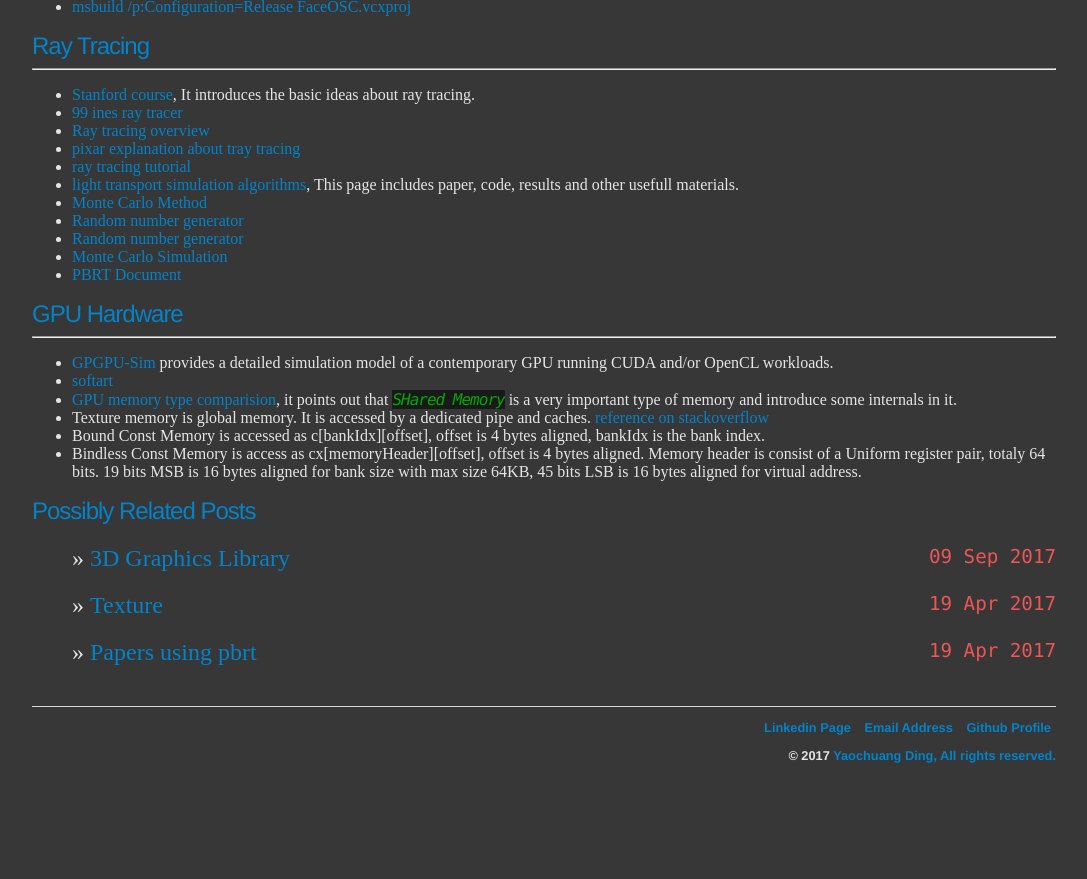
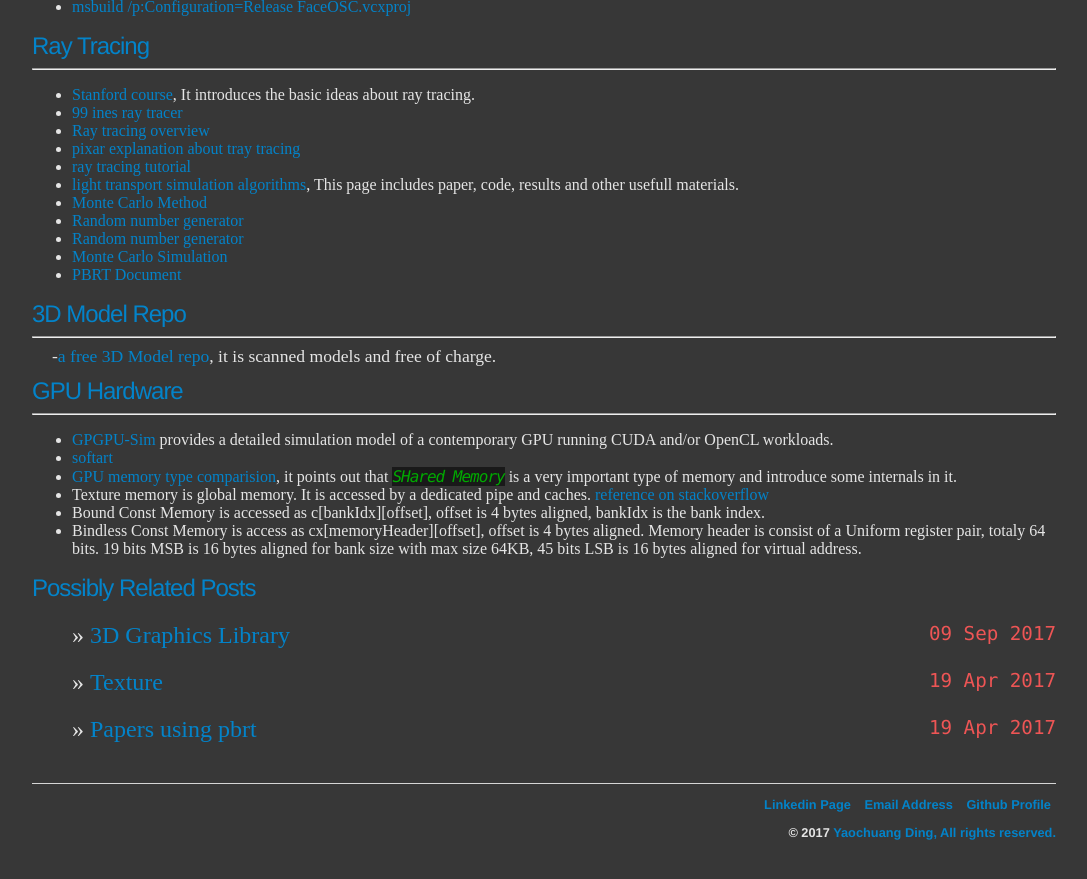
Before and after one commit to ychding11/ychding11.github.io, a Jekyll site: the page built from _posts/2015-03-23-Graphics-Resources.md, in a window 1280 px wide and 900 px high, scrolled down 3263 px. Shown: the top 879 px of the window, without its empty margins (96-1183 px from the left). Built offline with Jekyll 4.4.1, drawn with Linux system fonts in a browser that asks for light colours; formulas are drawn with MathJax 3; before the commit the page ends 4086 px from its top, so only the background shows below that.

Commit message:
add a 3D Model repo.

```diff
--- a/_posts/2015-03-23-Graphics-Resources.md
+++ b/_posts/2015-03-23-Graphics-Resources.md
@@ -203,6 +203,11 @@
 - [Monte Carlo Simulation](http://ww2.odu.edu/~agodunov/teaching/notes/Cp01_random.pdf)
 - [PBRT Document](http://pbrt.org/users-guide.html)
 
+## 3D Model Repo
+---
+
+-[a free 3D Model repo](http://threedscans.com/), it is scanned models and free of charge.
+
 ## GPU Hardware
 ---
 
```
